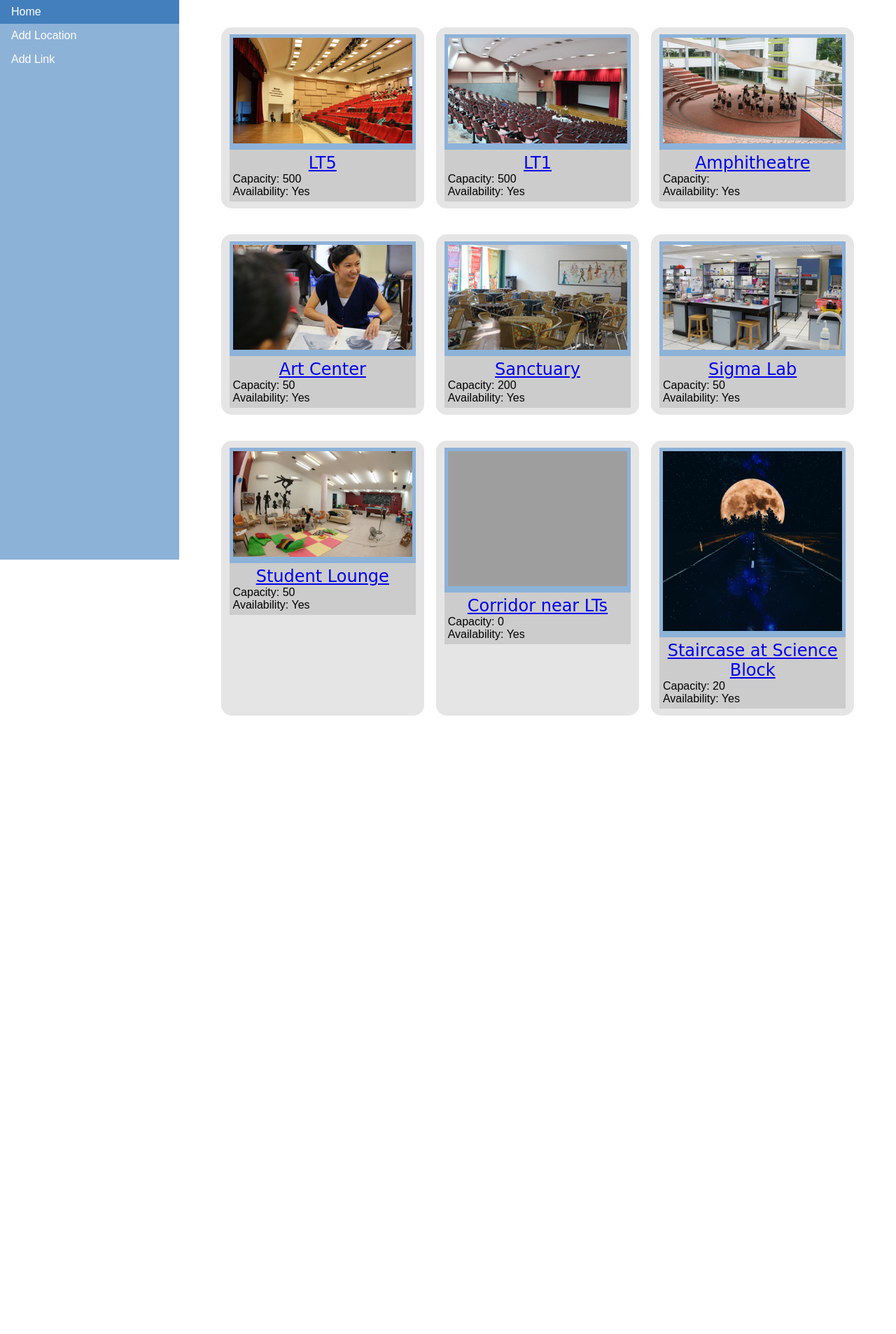
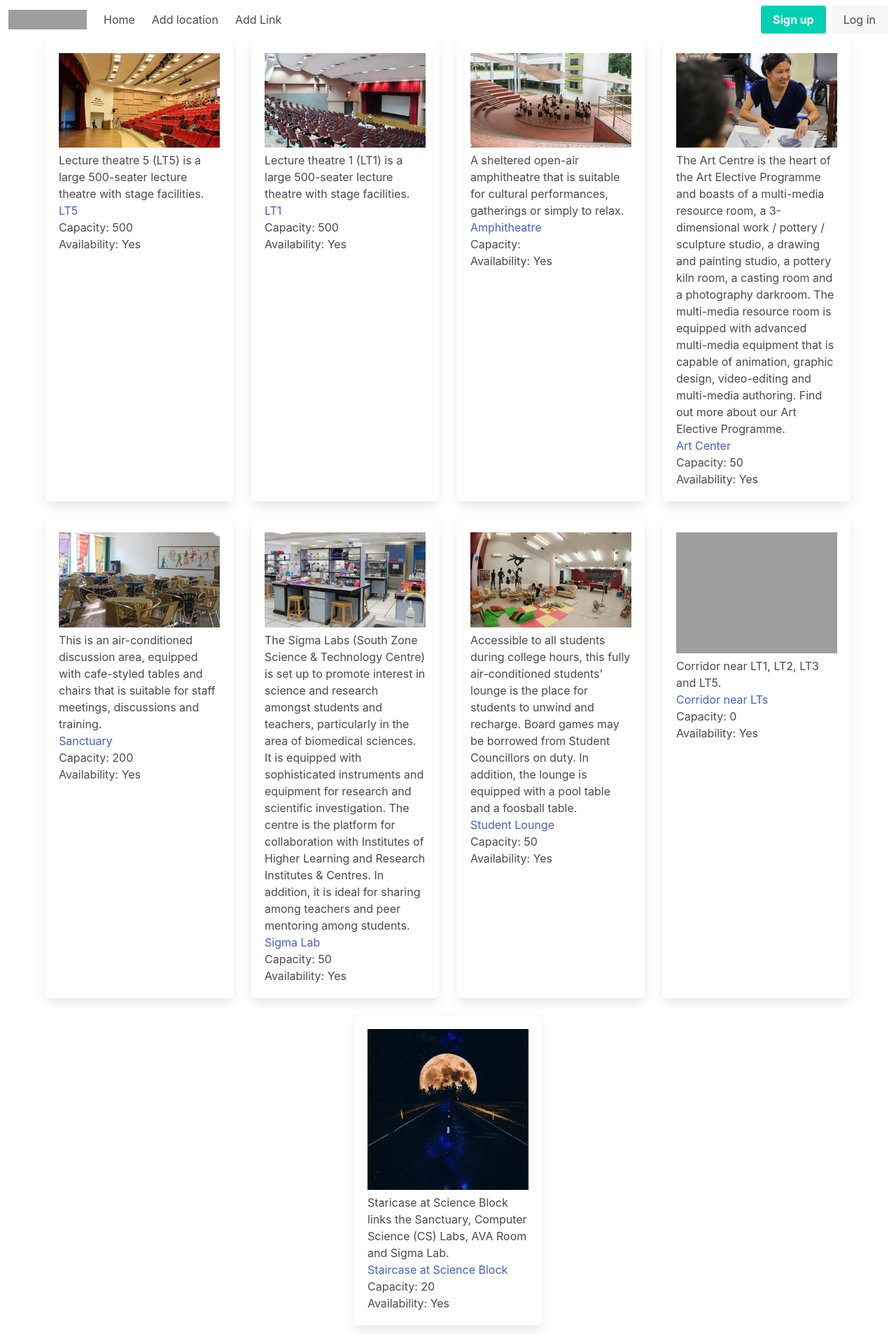
Before and after one commit to 12458/Web-App-Project, a Flask app: page /home in a window 1280 px wide. Shown: the whole page at 70% size. Before the commit the page ends 1023 px from the top, so only its background shows below. Run offline with Flask 2, Linux system fonts and the light colour scheme; data comes from the database, SQL or seed files in the repository; some libraries are stand-ins or nearby versions; grey boxes are pictures that could not be loaded.

Commit message:
migrate to bulma

```diff
--- a/templates/main.html
+++ b/templates/main.html
@@ -1,22 +1,79 @@
 <!DOCTYPE html>
 <html>
+
 <head>
     <title>Main Page</title>
-        <link rel="stylesheet" type="text/css" href="/static/main.css" />
+    <!-- Scripts -->
+    <script src="static/js/particles.js"></script>
+    <script src="static/js/main.js"></script>
+    <meta name="viewport" content="width=device-width, initial-scale=1.0, maximum-scale=1, user-scalable=0">
+    <!-- CSS -->
+    <link rel="stylesheet" href="static/login_v2.css">
+    <!-- Bulma -->
+    <link rel="stylesheet" href="https://cdn.jsdelivr.net/npm/bulma@0.8.2/css/bulma.min.css">
+    <script defer src="https://use.fontawesome.com/releases/v5.3.1/js/all.js"></script>
+    <meta charset="utf-8">
+    <meta name="viewport" content="width=device-width, initial-scale=1">
+    <!-- Icon -->
+    <link rel="icon" href="static/images/logo_r_resumme.png" type="image/x-icon" />
+    <style>
+        .column {
+            display: flex;
+        }
+        .columns{
+            justify-content: center;
+        }
+    </style>
 </head>
+
 <body>
-        <div class="main-page">
-            <div class="menu">
-                <ul>
-                    <li><a class="active" href="/home">Home</a></li>
-                    <li><a href="/add_location">Add Location</a></li>
-                    <li><a href="/add_link">Add Link</a></li>
-                </ul>
+    <nav class="navbar" role="navigation" aria-label="main navigation">
+        <div class="navbar-brand">
+            <a class="navbar-item" href="https://bulma.io">
+                <img src="https://bulma.io/images/bulma-logo.png" width="112" height="28">
+            </a>
+
+            <a role="button" class="navbar-burger burger" aria-label="menu" aria-expanded="false"
+                data-target="navbarBasicExample">
+                <span aria-hidden="true"></span>
+                <span aria-hidden="true"></span>
+                <span aria-hidden="true"></span>
+            </a>
         </div>
-            <div class="location-page">
-                <div class="location-list">
+
+        <div id="navbarBasicExample" class="navbar-menu">
+            <div class="navbar-start">
+                <a class="navbar-item" href="/home">
+                    Home
+                </a>
+                <a class="navbar-item" href="/add_location">
+                    Add location
+                </a>
+                <a class="navbar-item" href="/add_link">
+                    Add Link
+                </a>
+            </div>
+
+            <div class="navbar-end">
+                <div class="navbar-item">
+                    <div class="buttons">
+                        <a class="button is-primary">
+                            <strong>Sign up</strong>
+                        </a>
+                        <a class="button is-light">
+                            Log in
+                        </a>
+                    </div>
+                </div>
+            </div>
+        </div>
+    </nav>
+    </section>
+    <div class="container">
+        <div class="columns is-multiline">
             {% for place in places %}
-                    <div class="location">
+            <div class="column is-one-quarter">
+                <div class="box">
                     <div class="location-image">
                         <image src="/static/images/{{ place['image'] }}" />
                         <div class="overlay">
@@ -31,9 +88,10 @@
                         <div class="location-availability">Availability: {{place["Availability"]}}</div>
                     </div>
                 </div>
+            </div>
             {% endfor %}
         </div>
     </div>
-        </div>
 </body>
+
 </html>
```
Lines whose indentation alone changed are shown as unchanged.
